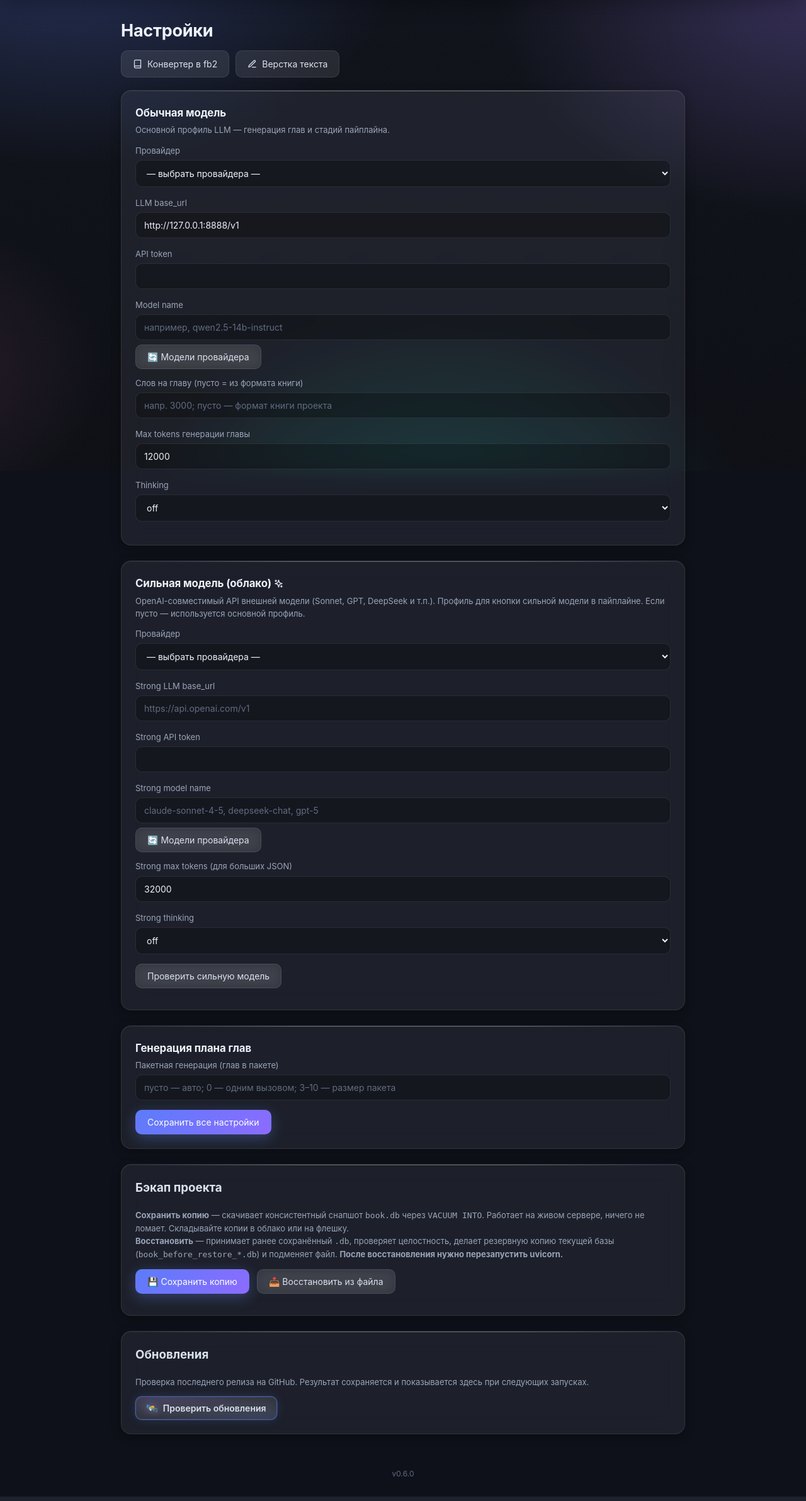
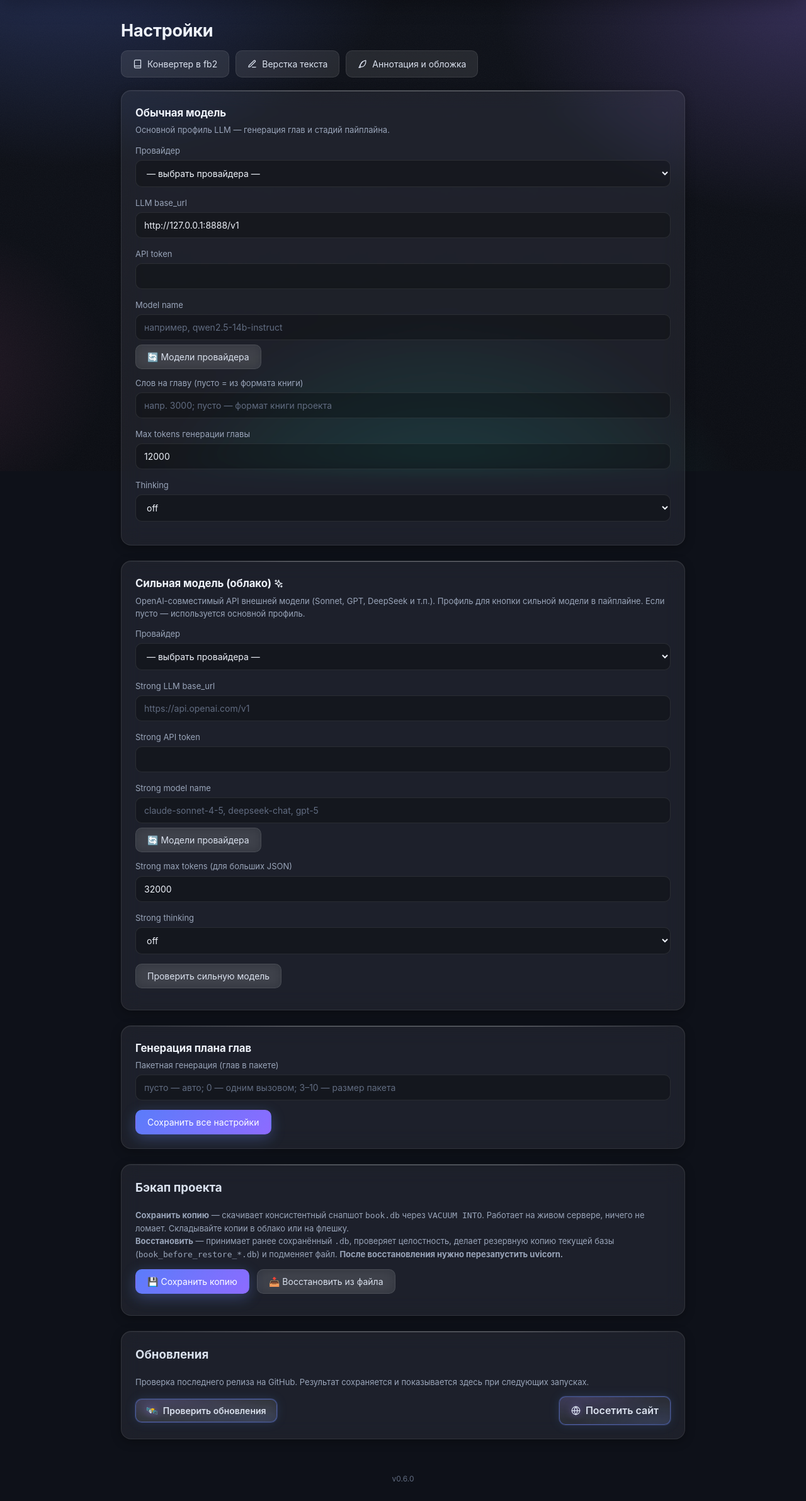
Before and after one commit to petrashkevichalsketch/Writer-AI-studio, a FastAPI app: page /settings in a window 1280 px wide. Shown: the part 52-2435 px from the top of the page at 63% size. Run offline with FastAPI, Linux system fonts and the light colour scheme; data comes from the database, SQL or seed files in the repository; data that the repository does not hold is empty; some libraries are stand-ins or nearby versions.

Commit message:
Add files via upload

```diff
--- a/Writer/templates/base.html
+++ b/Writer/templates/base.html
@@ -2,6 +2,8 @@
 <html lang="{{ ui_lang or 'ru' }}">
 <head>
   <meta charset="utf-8">
+  <meta name="viewport" content="width=device-width, initial-scale=1, viewport-fit=cover">
+  <meta name="theme-color" content="#141822">
   <title>{% block title %}{{ _('AI-Писатель') }}{% endblock %}</title>
   <link rel="stylesheet" href="/static/css/tokens.css?v={{ sv }}">
   <link rel="stylesheet" href="/static/css/components.css?v={{ sv }}">
@@ -30,6 +32,8 @@
     <a href="/help">{{ _('Справка') }}</a>
     <a href="/settings">{{ _('Настройки') }}</a>
   </nav>
+  <button type="button" class="nav-burger" id="nav-burger"
+          aria-label="Меню" aria-expanded="false">☰</button>
 </header>
 
 <main class="container">
@@ -41,6 +45,25 @@
 </footer>
 
 <script>window.I18N = {{ i18n_json() | safe }};</script>
+<script>
+  // Мобильное меню-бургер (стили: components.css, блок «Мобильная адаптация»)
+  (function () {
+    var burger = document.getElementById('nav-burger');
+    if (!burger) return;
+    burger.addEventListener('click', function () {
+      var open = document.body.classList.toggle('nav-open');
+      burger.setAttribute('aria-expanded', open ? 'true' : 'false');
+      burger.textContent = open ? '✕' : '☰';
+    });
+    document.querySelectorAll('.topbar nav a').forEach(function (a) {
+      a.addEventListener('click', function () {
+        document.body.classList.remove('nav-open');
+        burger.setAttribute('aria-expanded', 'false');
+        burger.textContent = '☰';
+      });
+    });
+  })();
+</script>
 <script src="/static/js/ui.js?v={{ sv }}"></script>
 {% block scripts %}{% endblock %}
 </body>
--- a/Writer/templates/settings.html
+++ b/Writer/templates/settings.html
@@ -14,6 +14,11 @@
      title="{{ _('Книжная вёрстка для txt-текста — откроется в новой вкладке') }}">
     <svg class="i" viewBox="0 0 24 24"><path d="M12 20h9"/><path d="M16.5 3.5a2.121 2.121 0 0 1 3 3L7 19l-4 1 1-4L16.5 3.5z"/></svg>
     {{ _('Верстка текста') }}
+  </a>
+  <a href="/static/Annotation.html" target="_blank" rel="noopener"
+     title="{{ _('Аннотация и промпт обложки из досье книги — откроется в новой вкладке') }}">
+    <svg class="i" viewBox="0 0 24 24"><path d="M20.5 3.5c-3 .5-8.5 2-11.5 6.5C6.6 13.6 6 16.7 6.2 19"/><path d="M20.5 3.5c.5 3.5-.5 9-4 13-2.6 2.9-6.4 3.6-10.3 2.5"/><path d="M4 21c1.5-4.5 4.5-11 9-15"/><path d="M3 21h4"/></svg>
+    {{ _('Аннотация и обложка') }}
   </a>
 </div>
 
@@ -162,13 +167,22 @@
     {{ _('Проверка последнего релиза на GitHub. Результат сохраняется и показывается здесь при следующих запусках.') }}
   </p>
 
-  <div class="actions" style="flex-wrap:wrap;gap:12px;align-items:center">
+  <div class="actions update-row">
+    <div class="update-left">
       <button type="button" id="btn-update-check" class="update-btn">
         <span class="u-ico">🛰️</span> {{ _('Проверить обновления') }}
       </button>
       <span id="update-status" class="small"
             data-saved="{{ settings.latest_release_version or '' }}"
             data-current="{{ app_version }}"></span>
+    </div>
+    <a class="site-btn" id="btn-visit-site"
+       href="https://petrashkevichalsketch.github.io/Writer-AI-studio/"
+       target="_blank" rel="noopener"
+       title="{{ _('Официальный сайт проекта — откроется в новой вкладке') }}">
+      <svg class="i" viewBox="0 0 24 24"><circle cx="12" cy="12" r="10"/><path d="M2 12h20"/><path d="M12 2a15.3 15.3 0 0 1 4 10 15.3 15.3 0 0 1-4 10 15.3 15.3 0 0 1-4-10 15.3 15.3 0 0 1 4-10z"/></svg>
+      {{ _('Посетить сайт') }}
+    </a>
   </div>
 </div>
 
@@ -324,7 +338,8 @@
   }
 
   function render(latest, url) {
-    if (!latest) { status.textContent = ''; return; }
+    const siteBtn = document.getElementById('btn-visit-site');
+    if (!latest) { status.textContent = ''; siteBtn.classList.remove('hot'); return; }
     status.className = 'small';
     status.textContent = tr('Последняя версия: v{v}', { v: latest });
     if (cmpVer(latest, current) > 0) {
@@ -335,6 +350,9 @@
       a.textContent = tr('Доступно обновление');
       status.appendChild(document.createTextNode(' '));
       status.appendChild(a);
+      siteBtn.classList.add('hot');
+    } else {
+      siteBtn.classList.remove('hot');
     }
   }
 
```
Lines whose indentation alone changed are shown as unchanged.
